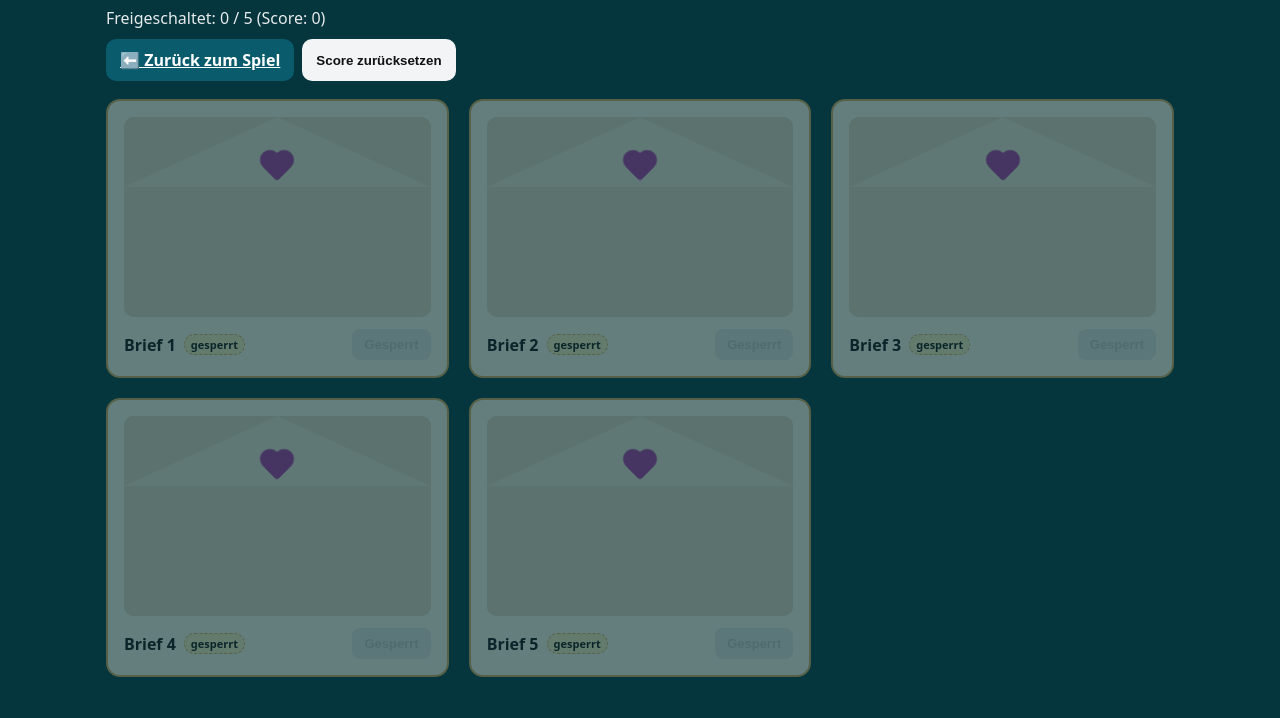
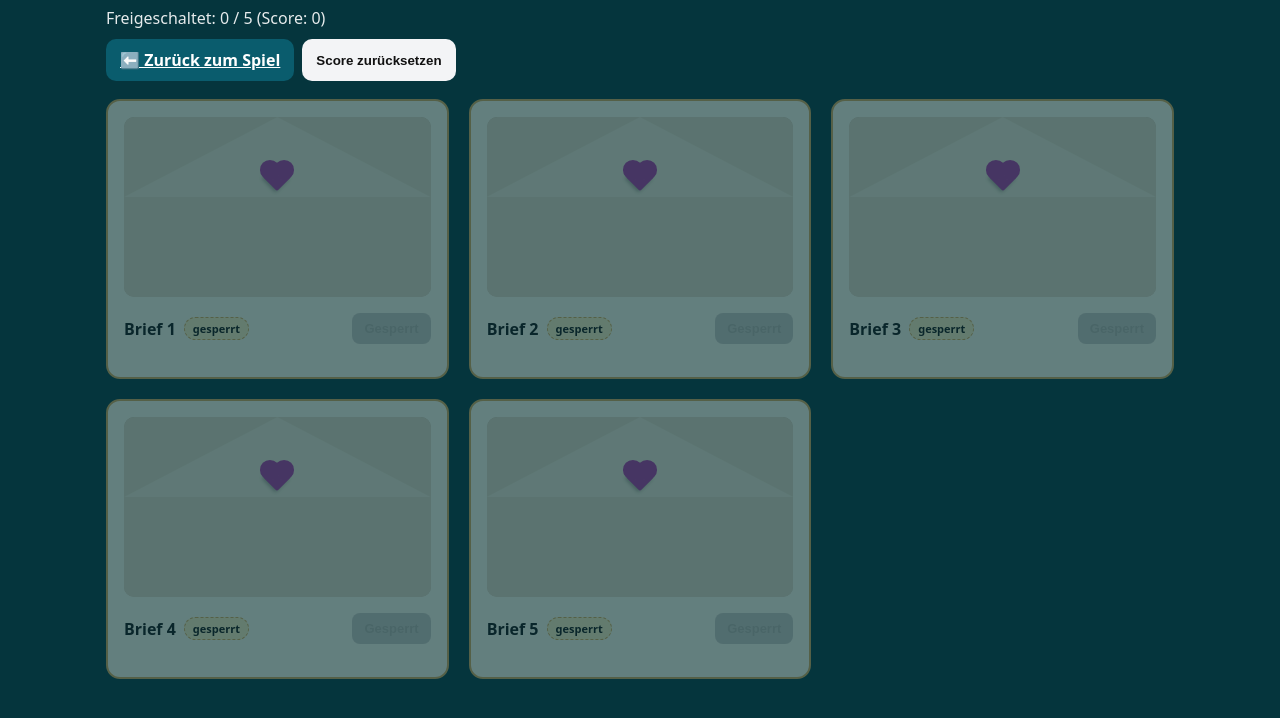
Before and after one commit to aidastarhope-collab/ideal-guacamole, a plain HTML site: page letters.html in a window 1280 px wide. Shown: the part 70-788 px from the top of the page. Drawn offline with Linux system fonts and the light colour scheme.

Commit message:
Update letters.html

```diff
--- a/letters.html
+++ b/letters.html
@@ -25,11 +25,11 @@
   /* Grid */
   .grid{
     max-width:1100px; margin:18px auto 48px; padding:0 16px;
-    display:grid; grid-template-columns:repeat(auto-fit, minmax(280px, 1fr));
+    display:grid; grid-template-columns:repeat(auto-fit, minmax(300px, 1fr));
     gap:20px;
   }
 
-  /* Karte / Umschlag */
+  /* Karte */
   .card{
     background:var(--wrap);
     border:2px solid var(--accent);
@@ -38,58 +38,56 @@
     color:#111;
     display:flex;
     flex-direction:column;
-    gap:12px;
+    gap:16px;
     transition:opacity .2s ease;
+    min-height:280px;
+  }
+  .card.locked{opacity:.4; filter:grayscale(50%)}
+
+  /* Umschlag */
+  .envelope{
     position:relative;
-  }
-  .card.locked{opacity:.4; pointer-events:none; filter:grayscale(50%)}
-
-  /* Umschlag-Container - feste Höhe wichtig! */
-  .envelope-container{
-    position:relative;
-    height:200px;
+    height:180px;
+    background:var(--body);
     border-radius:10px;
     overflow:hidden;
-    background:var(--body);
-    box-shadow:inset 0 0 0 2px rgba(0,0,0,.05);
+    box-shadow:inset 0 2px 4px rgba(0,0,0,.1);
   }
 
-  /* Umschlag-Boden */
-  .envelope-base{
+  /* Umschlag geschlossen - zeigt nur die Klappe */
+  .envelope-closed{
     position:absolute;
     top:0; left:0; right:0; bottom:0;
     background:var(--body);
-    border-radius:8px;
+    border-radius:10px;
+    z-index:2;
   }
 
-  /* Klappe - Dreieck oben */
-  .envelope-flap{
+  /* Dreieckige Klappe */
+  .flap{
     position:absolute;
     top:0; left:0; right:0;
-    height:70px;
+    height:80px;
     background:var(--flap);
     clip-path:polygon(50% 0%, 100% 100%, 0% 100%);
-    transform-origin:50% 0%;
-    transform:rotateX(0deg);
-    transition:transform 0.8s cubic-bezier(0.25, 0.46, 0.45, 0.94);
     z-index:3;
   }
 
   /* Herz-Siegel */
-  .heart-seal{
+  .seal{
     position:absolute;
-    top:50px;
+    top:60px;
     left:50%;
     width:20px;
     height:20px;
     background:var(--seal);
     transform:translate(-50%, -50%) rotate(45deg);
-    border-radius:3px;
+    border-radius:2px;
     z-index:4;
-    transition:all 0.5s ease;
+    box-shadow:0 2px 4px rgba(0,0,0,.3);
   }
-  .heart-seal::before,
-  .heart-seal::after {
+  .seal::before,
+  .seal::after {
     content:'';
     position:absolute;
     width:20px;
@@ -97,60 +95,47 @@
     background:var(--seal);
     border-radius:50%;
   }
-  .heart-seal::before {
-    top:-10px;
-    left:0;
-  }
-  .heart-seal::after {
-    top:0;
-    left:-10px;
-  }
+  .seal::before { top:-10px; left:0; }
+  .seal::after { top:0; left:-10px; }
 
-  /* Brief-Inhalt */
-  .letter-content{
+  /* Brief-Inhalt - standardmäßig versteckt */
+  .letter{
     position:absolute;
-    top:80px;
-    left:50%;
-    width:90%;
+    top:20px; left:20px; right:20px; bottom:20px;
     background:var(--paper);
     color:var(--text);
     border-radius:8px;
     padding:16px;
     box-shadow:0 4px 12px rgba(0,0,0,.2);
-    transform:translate(-50%, 100%);
-    transition:transform 0.8s cubic-bezier(0.25, 0.46, 0.45, 0.94);
-    z-index:2;
-    min-height:100px;
+    z-index:1;
     opacity:0;
-    transition:transform 0.8s ease, opacity 0.8s ease;
+    transform:scale(0.8);
+    transition:all 0.5s ease;
   }
-  .letter-content p{
+  .letter p{
     margin:0;
     font-size:14px;
     line-height:1.5;
   }
 
-  /* Öffnen-Animation */
-  .card.open .envelope-flap{
-    transform:rotateX(-180deg);
+  /* Geöffneter Zustand */
+  .card.opened .envelope-closed{
+    opacity:0;
+    transform:rotateY(180deg);
+    transition:all 0.6s ease;
   }
-  .card.open .heart-seal{
-    transform:translate(-50%, -50%) rotate(45deg) scale(0.7);
-    opacity:0.5;
-  }
-  .card.open .letter-content{
-    transform:translate(-50%, 0%);
+  .card.opened .letter{
     opacity:1;
-    transition-delay:0.4s;
+    transform:scale(1);
+    transition-delay:0.3s;
   }
 
-  /* Button und Titel */
+  /* Footer */
   .card-footer{
     display:flex;
     gap:12px;
     align-items:center;
     justify-content:space-between;
-    margin-top:auto;
   }
   .card-title{
     margin:0;
@@ -161,13 +146,13 @@
     align-items:center;
     gap:8px;
   }
-  .status-badge{
+  .badge{
     font-size:11px;
     font-weight:700;
     color:#111;
     background:#fde68a;
     border:1px dashed var(--accent);
-    padding:2px 6px;
+    padding:3px 8px;
     border-radius:12px;
   }
   .toggle-btn{
@@ -178,15 +163,14 @@
     cursor:pointer;
     background:var(--btn);
     font-size:13px;
-    transition:all .2s ease;
+    transition:background .2s ease;
   }
   .toggle-btn:hover:not(:disabled){background:var(--btn-hover)}
-  .toggle-btn:disabled{opacity:0.5; cursor:not-allowed; background:#ccc;}
+  .toggle-btn:disabled{opacity:0.5; cursor:not-allowed; background:#999;}
 
   @media (max-width: 768px) {
     .grid{
       grid-template-columns:1fr;
-      gap:16px;
     }
   }
 </style>
@@ -227,63 +211,71 @@
   MESSAGES.forEach((message, index) => {
     const isUnlocked = index < unlockedCount;
 
-    // Karte
+    // Hauptkarte
     const card = document.createElement('div');
     card.className = 'card' + (isUnlocked ? '' : ' locked');
 
     // Umschlag-Container
-    const envelopeContainer = document.createElement('div');
-    envelopeContainer.className = 'envelope-container';
+    const envelope = document.createElement('div');
+    envelope.className = 'envelope';
 
-    // Umschlag-Teile
-    const envelopeBase = document.createElement('div');
-    envelopeBase.className = 'envelope-base';
-
-    const envelopeFlap = document.createElement('div');
-    envelopeFlap.className = 'envelope-flap';
-
-    const heartSeal = document.createElement('div');
-    heartSeal.className = 'heart-seal';
-
-    const letterContent = document.createElement('div');
-    letterContent.className = 'letter-content';
+    // Brief-Inhalt (versteckt)
+    const letter = document.createElement('div');
+    letter.className = 'letter';
     const letterText = document.createElement('p');
     letterText.textContent = message;
-    letterContent.appendChild(letterText);
+    letter.appendChild(letterText);
+
+    // Geschlossener Umschlag
+    const envelopeClosed = document.createElement('div');
+    envelopeClosed.className = 'envelope-closed';
+
+    const flap = document.createElement('div');
+    flap.className = 'flap';
+
+    const seal = document.createElement('div');
+    seal.className = 'seal';
 
     // Zusammenbauen
-    envelopeContainer.appendChild(envelopeBase);
-    envelopeContainer.appendChild(letterContent);
-    envelopeContainer.appendChild(envelopeFlap);
-    envelopeContainer.appendChild(heartSeal);
+    envelopeClosed.appendChild(flap);
+    envelopeClosed.appendChild(seal);
 
-    // Footer
+    envelope.appendChild(letter);
+    envelope.appendChild(envelopeClosed);
+
+    // Footer mit Button
     const footer = document.createElement('div');
     footer.className = 'card-footer';
 
     const title = document.createElement('h3');
     title.className = 'card-title';
-    title.innerHTML = `Brief ${index + 1} <span class="status-badge">${isUnlocked ? 'freigeschaltet' : 'gesperrt'}</span>`;
+    title.innerHTML = `Brief ${index + 1} <span class="badge">${isUnlocked ? 'freigeschaltet' : 'gesperrt'}</span>`;
 
     const button = document.createElement('button');
     button.className = 'toggle-btn';
     button.textContent = isUnlocked ? 'Öffnen' : 'Gesperrt';
-    button.disabled = !isUnlocked;
 
-    // Event für Öffnen/Schließen
-    if (isUnlocked) {
+    if (!isUnlocked) {
+      button.disabled = true;
+    } else {
+      // Event für Öffnen/Schließen
       let isOpen = false;
       button.addEventListener('click', () => {
         isOpen = !isOpen;
-        card.classList.toggle('open', isOpen);
-        button.textContent = isOpen ? 'Schließen' : 'Öffnen';
+        if (isOpen) {
+          card.classList.add('opened');
+          button.textContent = 'Schließen';
+        } else {
+          card.classList.remove('opened');
+          button.textContent = 'Öffnen';
+        }
       });
     }
 
     footer.appendChild(title);
     footer.appendChild(button);
 
-    card.appendChild(envelopeContainer);
+    card.appendChild(envelope);
     card.appendChild(footer);
     grid.appendChild(card);
   });
```
